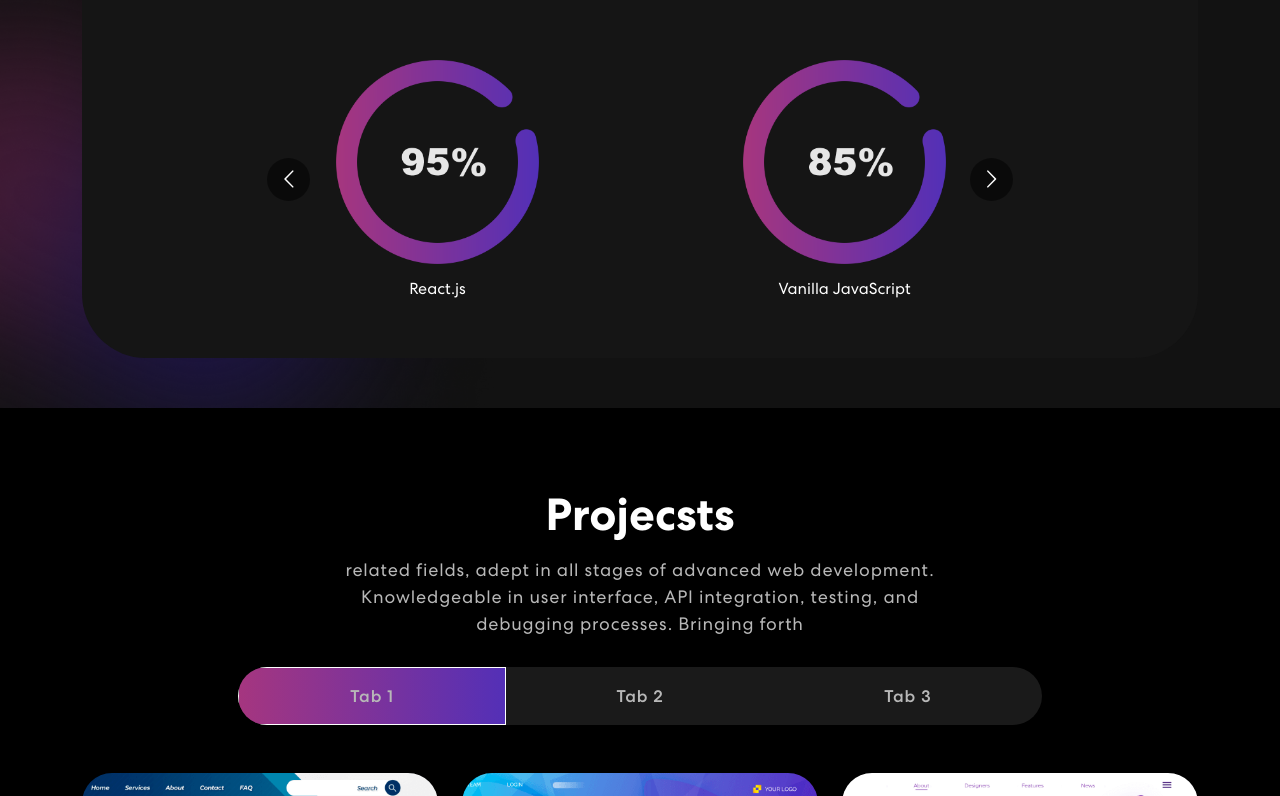
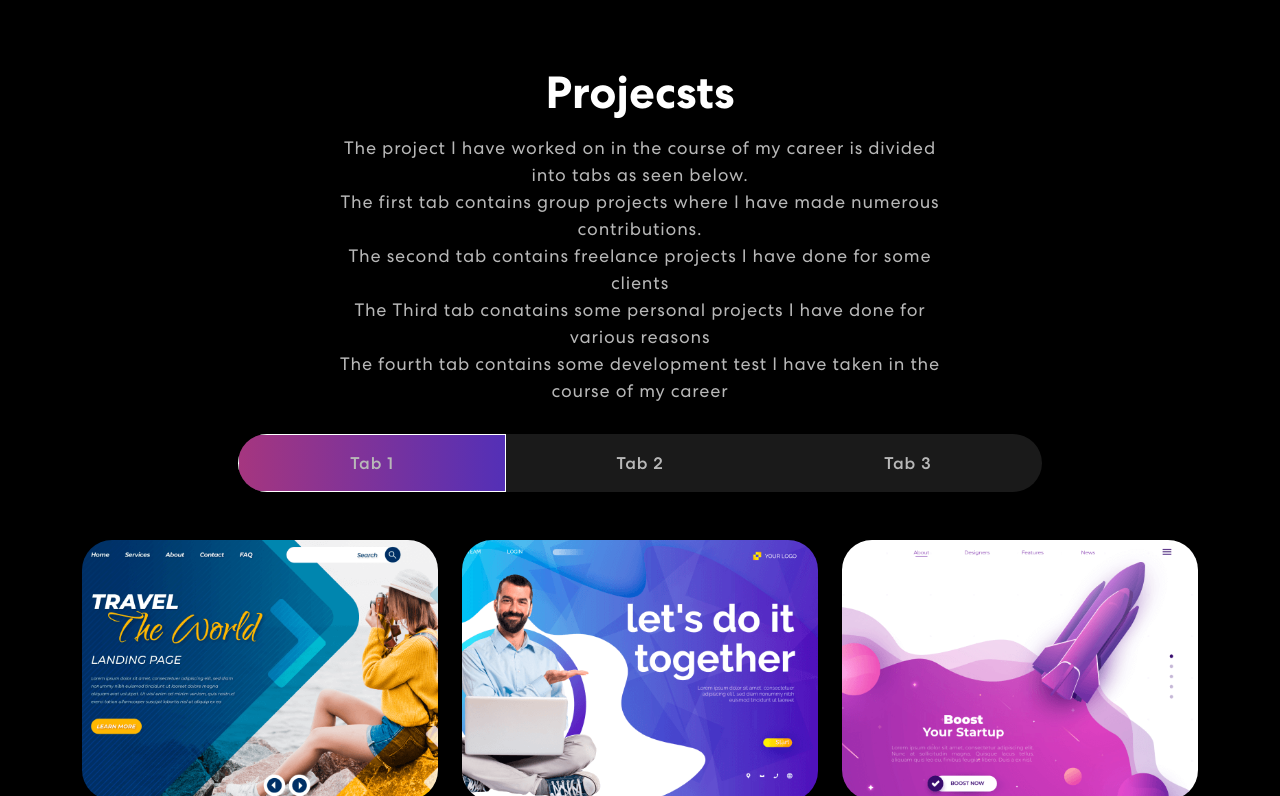
Before and after one commit to Ikendu/portfolio, a React (Vite) app in the folder client/: page / in a window 1280 px wide. Shown: the part 1664-2460 px from the top of the page. Built offline with nearby package versions, Linux system fonts and the light colour scheme.

Commit message:
more icon

```diff
--- a/client/src/components/Banner.jsx
+++ b/client/src/components/Banner.jsx
@@ -6,7 +6,6 @@ import bannerImage from "../assets/img/landingImg1.png";
 import { useEffect, useState } from "react";
 import "animate.css";
 import TrackVisibility from "react-on-screen";
-import RoundShow from "./RoundShow";
 
 export default function Banner() {
   const [focusText, setFocusText] = useState(``);
@@ -109,7 +108,6 @@ export default function Banner() {
           </Col>
         </Row>
       </Container>
-      <RoundShow />
     </section>
   );
 }
--- a/client/src/components/Project.jsx
+++ b/client/src/components/Project.jsx
@@ -42,9 +42,20 @@ export default function Project() {
           <Col>
             <h2>Projecsts</h2>
             <p>
-              related fields, adept in all stages of advanced web development.
-              Knowledgeable in user interface, API integration, testing, and
-              debugging processes. Bringing forth
+              The project I have worked on in the course of my career is divided
+              into tabs as seen below.
+              <br />
+              The first tab contains group projects where I have made numerous
+              contributions.
+              <br />
+              The second tab contains freelance projects I have done for some
+              clients
+              <br />
+              The Third tab conatains some personal projects I have done for
+              various reasons
+              <br />
+              The fourth tab contains some development test I have taken in the
+              course of my career
             </p>
             <Tab.Container id="left-tabs-example" defaultActiveKey="first">
               <Nav
```
